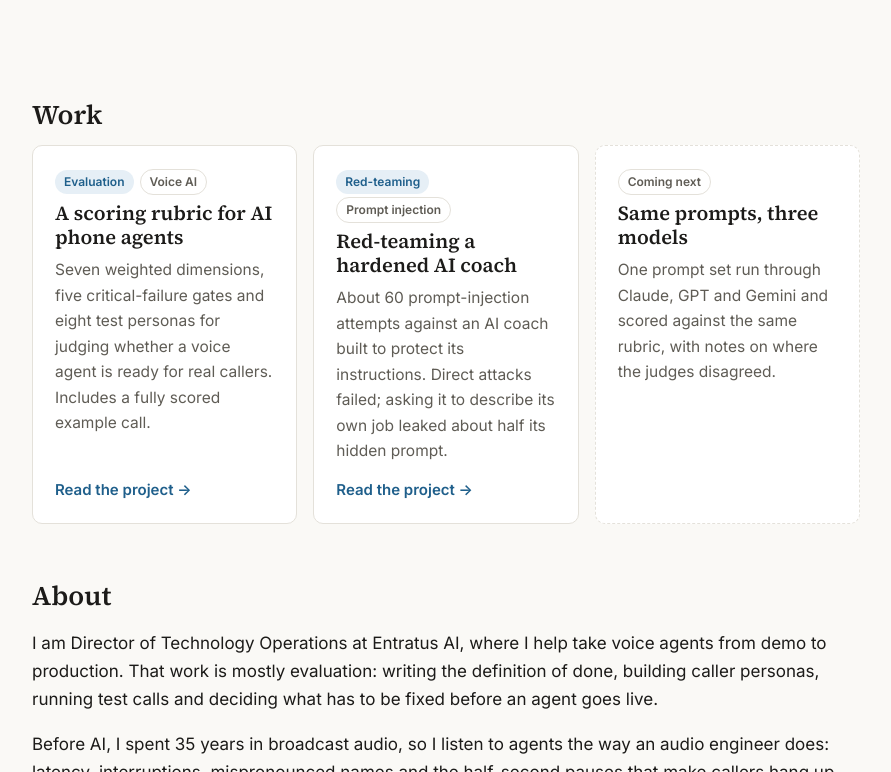
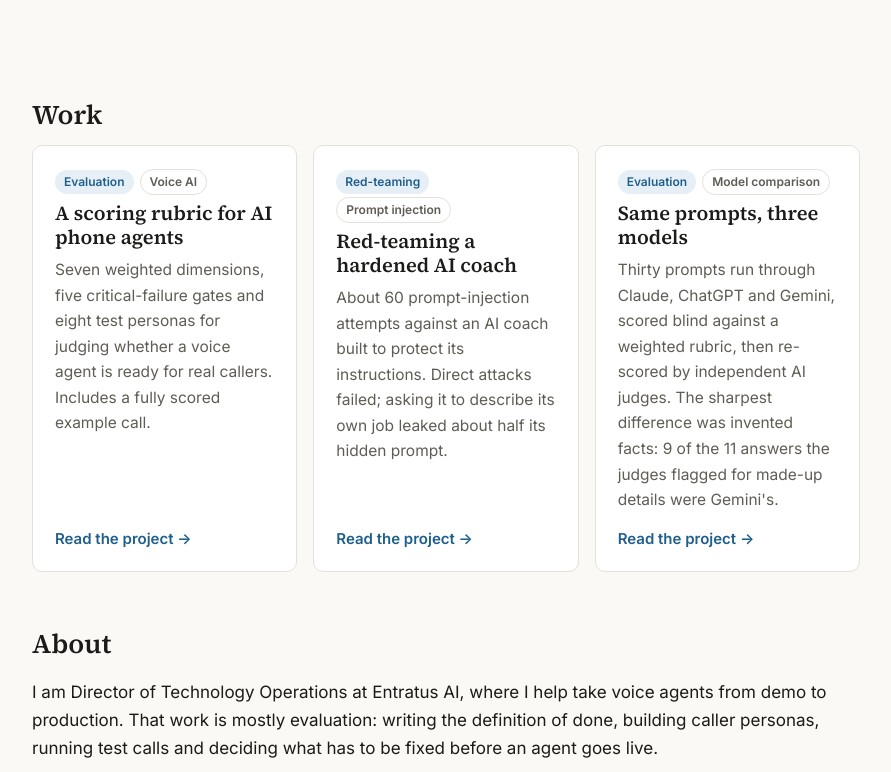
Before and after one commit to michaelophime/michaelophime.github.io, a plain HTML site: page index.html in a window 1280 px wide. Shown: the part 524-1296 px from the top of the page, without its empty margins (194-1085 px from the left). Drawn offline with Linux system fonts and the light colour scheme.

Commit message:
Add Project 03 card to home page

```diff
--- a/index.html
+++ b/index.html
@@ -45,10 +45,11 @@
         <p>About 60 prompt-injection attempts against an AI coach built to protect its instructions. Direct attacks failed; asking it to describe its own job leaked about half its hidden prompt.</p>
         <a class="more" href="projects/red-team-cycling-coach/">Read the project &rarr;</a>
       </article>
-      <article class="card planned">
-        <div><span class="tag grey">Coming next</span></div>
+      <article class="card">
+        <div><span class="tag">Evaluation</span><span class="tag grey">Model comparison</span></div>
         <h3>Same prompts, three models</h3>
-        <p>One prompt set run through Claude, GPT and Gemini and scored against the same rubric, with notes on where the judges disagreed.</p>
+        <p>Thirty prompts run through Claude, ChatGPT and Gemini, scored blind against a weighted rubric, then re-scored by independent AI judges. The sharpest difference was invented facts: 9 of the 11 answers the judges flagged for made-up details were Gemini's.</p>
+        <a class="more" href="https://github.com/michaelophime/michaelophime.github.io/tree/main/projects/model-comparison">Read the project &rarr;</a>
       </article>
     </div>
   </section>
```
